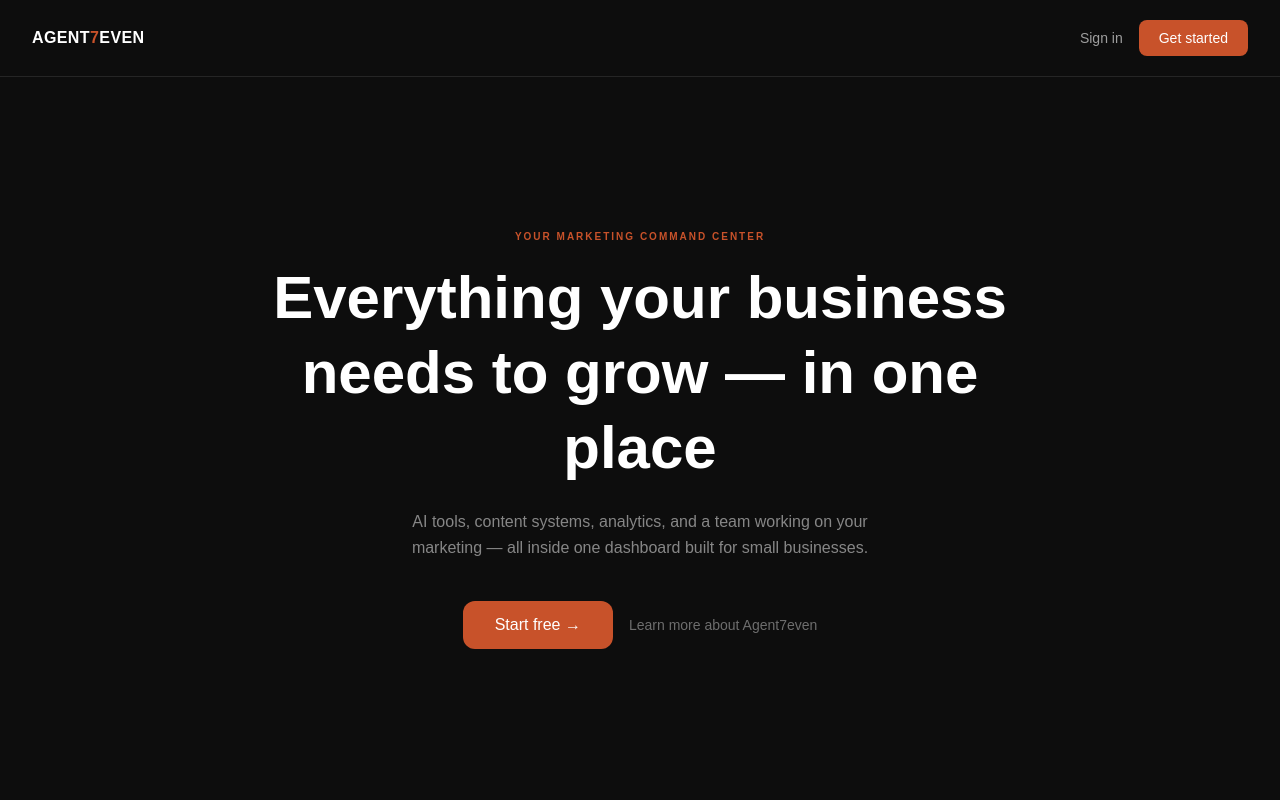
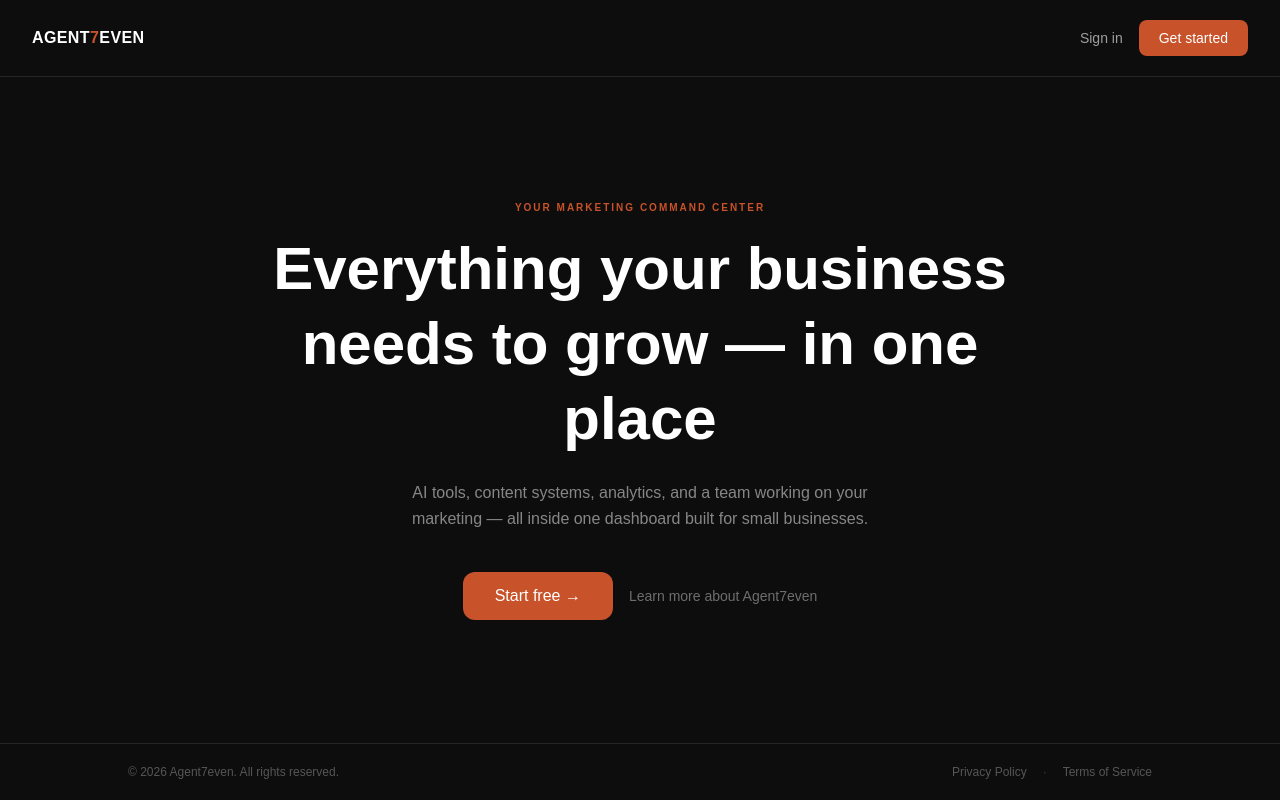
Before and after one commit to rovaneD/agent7even-app, a Next.js app: page / in a window 1280 px wide. Built offline with nearby package versions, Linux system fonts and the light colour scheme; no server answers.

Commit message:
add privacy/terms footer to homepage

```diff
--- a/app/page.tsx
+++ b/app/page.tsx
@@ -66,6 +66,18 @@ export default function HomePage() {
           </a>
         </div>
       </main>
+
+      {/* Footer */}
+      <footer className="border-t border-white/10 px-8 py-5">
+        <div className="max-w-5xl mx-auto flex flex-col sm:flex-row items-center justify-between gap-3 text-xs text-white/30">
+          <span>© {new Date().getFullYear()} Agent7even. All rights reserved.</span>
+          <div className="flex items-center gap-4">
+            <Link href="/privacy" className="hover:text-white/60 transition-colors">Privacy Policy</Link>
+            <span className="text-white/20">·</span>
+            <Link href="/terms" className="hover:text-white/60 transition-colors">Terms of Service</Link>
+          </div>
+        </div>
+      </footer>
     </div>
   )
 }
```
